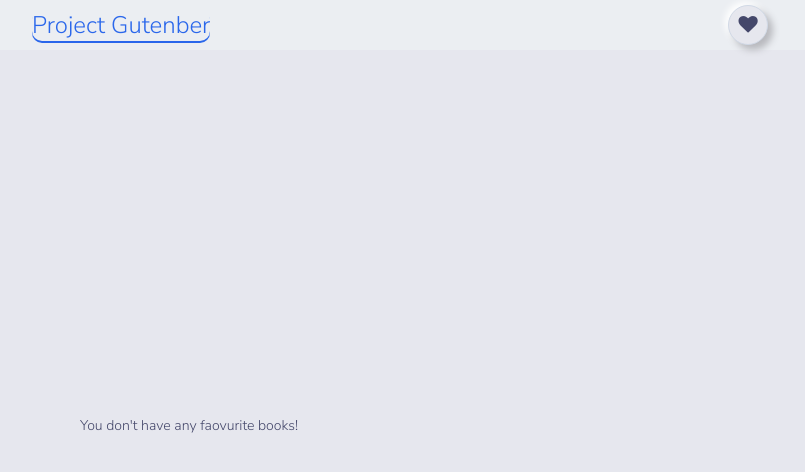
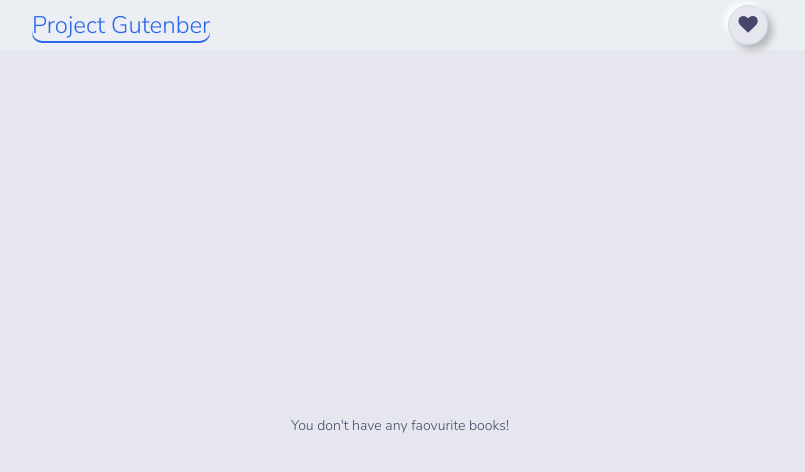
Before and after one commit to SzWoz/gutenberg-project, a React (Create React App) app: page /gutenberg-project/favourite in a window 1280 px wide. Shown: the top 472 px of the page, without its empty margins (240-1045 px from the left). Built offline with nearby package versions, Linux system fonts and the light colour scheme.

Commit message:
little debugging

```diff
--- a/src/styles/book-page/book-page.css
+++ b/src/styles/book-page/book-page.css
@@ -66,11 +66,11 @@ main .book .details .dropdown-wrapper h2 .arrow {
   transition: transform .3s;
 }
 
-main .book .details .dropdown-wrapper:hover .dropdown {
+main .book .details .dropdown-wrapper:hover .dropdown, main .book .details .dropdown-wrapper:focus .dropdown {
   display: block;
 }
 
-main .book .details .dropdown-wrapper:hover .arrow {
+main .book .details .dropdown-wrapper:hover .arrow, main .book .details .dropdown-wrapper:focus .arrow {
   transform: rotate(-135deg);
 }
 
@@ -108,7 +108,7 @@ main .book .details .dropdown-wrapper .dropdown p li {
   width: 100%;
 }
 
-main .book .details .dropdown-wrapper .dropdown:hover ul {
+main .book .details .dropdown-wrapper .dropdown:hover ul, main .book .details .dropdown-wrapper .dropdown:focus ul {
   display: block;
 }
 
--- a/src/styles/favourite/favourite.css
+++ b/src/styles/favourite/favourite.css
@@ -4,6 +4,7 @@ main .favourite-wrapper {
   flex-wrap: wrap;
   align-items: center;
   text-align: center;
+  justify-content: center;
 }
 
 main .favourite-wrapper .book {
--- a/src/styles/favourite/favourite.scss
+++ b/src/styles/favourite/favourite.scss
@@ -9,6 +9,7 @@ main {
         flex-wrap: wrap;
         align-items: center;
         text-align: center;
+        justify-content: center;
 
 
         .book {
```
Also changed, not shown: 2 other files (tests, documents, lock files or other folders).
